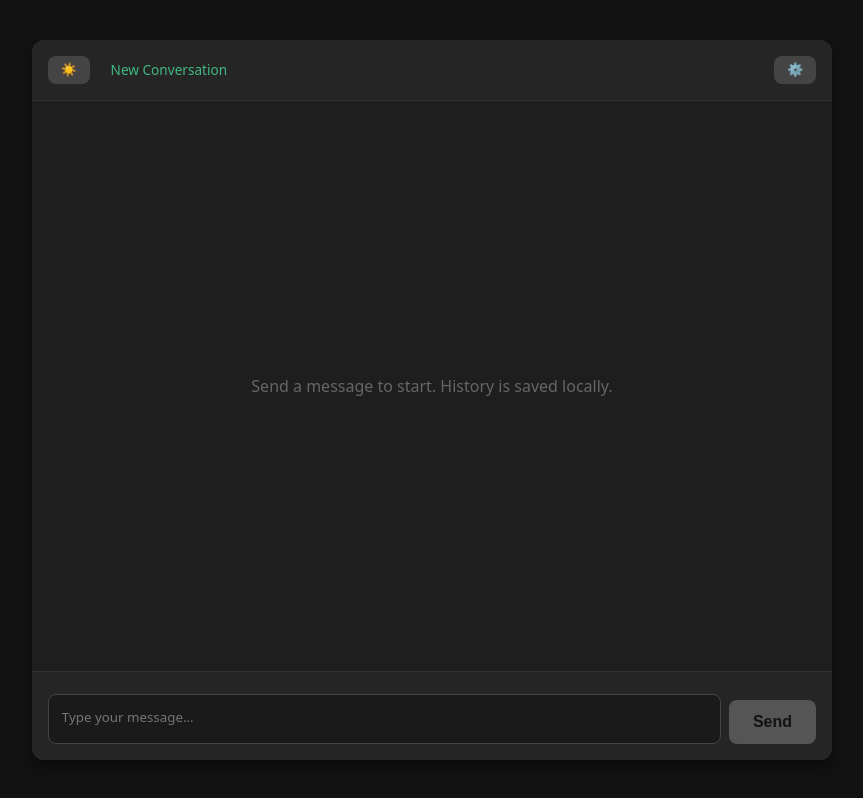
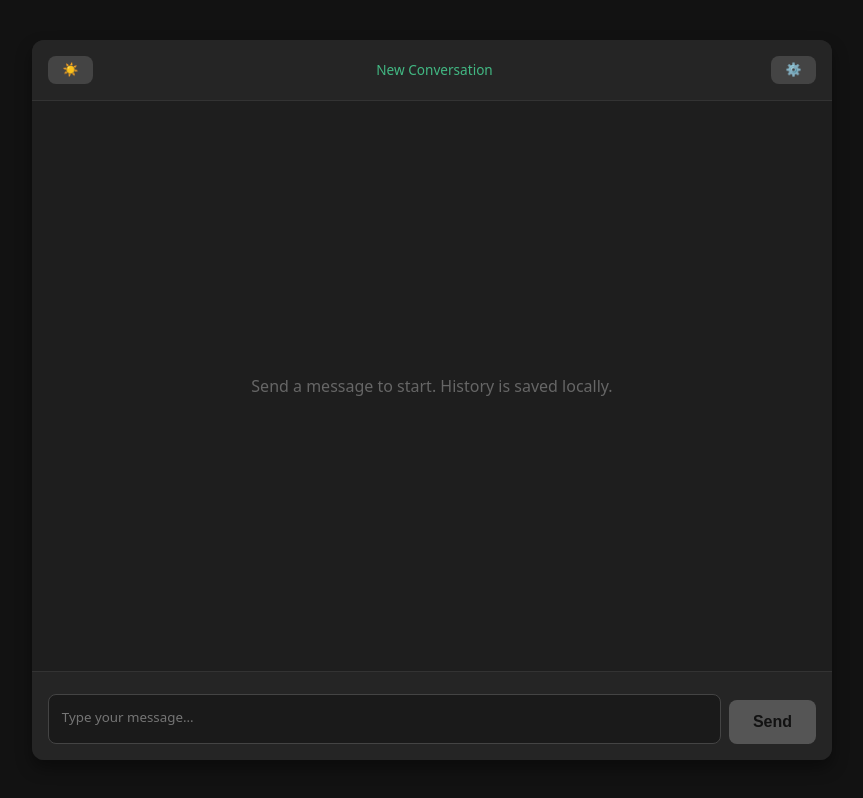
Before and after one commit to inf505/inf505.github.io, a plain HTML site: page pen-and-paper/index.html in a window 1280 px wide. Shown: the whole page, without its empty margins (208-1071 px from the left). Drawn offline with nearby package versions, Linux system fonts and the light colour scheme.

Commit message:
Update style.css

```diff
--- a/pen-and-paper/style.css
+++ b/pen-and-paper/style.css
@@ -609,29 +609,37 @@ button.small-btn.summarize-btn:hover {
     text-overflow: ellipsis;
 }
 
-/* This container acts as the 'bridge' in the middle */
 .topic-container {
-    flex: 1; /* Take all available space between the buttons */
-    min-width: 0; /* This is the magic line that allows ellipsis to work */
+    flex: 1;
+    min-width: 0;
     display: flex;
     flex-direction: column;
-    justify-content: center;
+    align-items: center; /* Centers the label and text horizontally */
+    text-align: center; /* Ensures the text itself is centered */
 }
 
 .topic-text {
     font-size: 0.85rem;
     color: #42b883;
     font-weight: 500;
+    width: 100%; /* Needs to be full width of container for ellipsis */
 
-    /* Truncation Logic */
     white-space: nowrap;
     overflow: hidden;
     text-overflow: ellipsis;
-    display: block;
 }
 
-/* Ensure the buttons don't get squished if the topic is long */
+.topic-label {
+    font-size: 0.6rem;
+    color: #666;
+    text-transform: uppercase;
+    letter-spacing: 0.5px;
+    margin-bottom: -2px;
+}
 .small-btn.icon-btn,
 .settings-btn {
     flex-shrink: 0;
+    width: 45px; /* Give both buttons an identical fixed width */
+    display: flex;
+    justify-content: center;
 }
```
